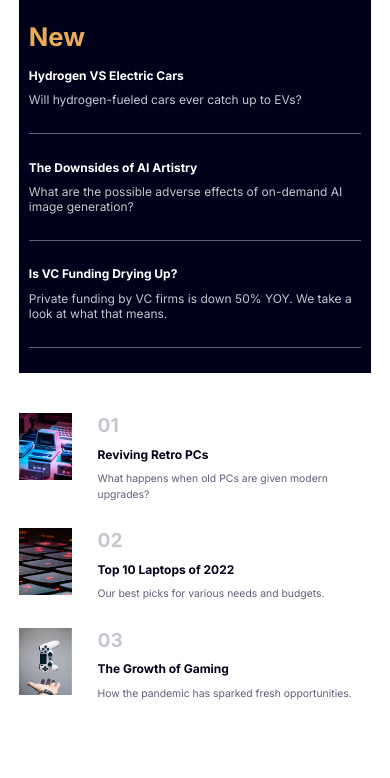
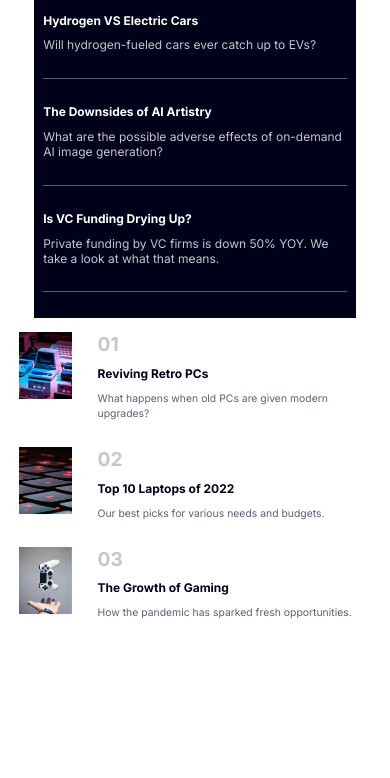
Before and after one commit to StephenThagana/news-homepage, a website: page index.html in a window 390 px wide. Shown: the part 539-1317 px from the top of the page. After the commit the page ends 1236 px from the top, so only its background shows below. Drawn offline with Linux system fonts and the light colour scheme.

Commit message:
modified responsive design

```diff
--- a/sass/base/_typography.scss
+++ b/sass/base/_typography.scss
@@ -7,6 +7,10 @@ body {
 .heading-primary {
   font-size: 4.8rem;
   color: var(--color-Very-dark-blue);
+
+  @include respond(phone) {
+    font-size: 3.6rem;
+  }
 }
 .heading-secondary {
   font-size: 3.2rem;
--- a/sass/layout/_section__home.scss
+++ b/sass/layout/_section__home.scss
@@ -1,5 +1,9 @@
 .section__home {
-  padding: 5rem 0;
+  padding: 12rem 0;
+
+  @include respond(mid-tab-port) {
+    padding: 1.8rem;
+  }
 }
 .container {
   &__content {
@@ -11,7 +15,7 @@
     // background-color: red;
     grid-column: 1 / span 2;
 
-    @include respond(sm-phone) {
+    @include respond(phone) {
       grid-template-columns: 1fr;
     }
   }
--- a/sass/layout/_section__trends.scss
+++ b/sass/layout/_section__trends.scss
@@ -9,6 +9,7 @@
     display: flex;
     align-items: stretch;
     gap: 1.2rem;
+
     @include respond(phone) {
       align-items: flex-start;
       gap: 3.2rem;
@@ -21,6 +22,9 @@
     @include respond(phone) {
       flex: 0 0 15%;
     }
+    @include respond(sm-phone) {
+      flex: 0 0 22%;
+    }
   }
   &__img {
     width: 100%;
@@ -30,6 +34,10 @@
     display: flex;
     flex-direction: column;
     gap: 1.2rem;
+
+    @include respond(phone) {
+      flex: 1;
+    }
   }
   &__number {
     font-size: 2.4rem;
```
Also changed, not shown: sass/abstracts/_mixins.scss (+5 -5 lines), css/styles.css.
